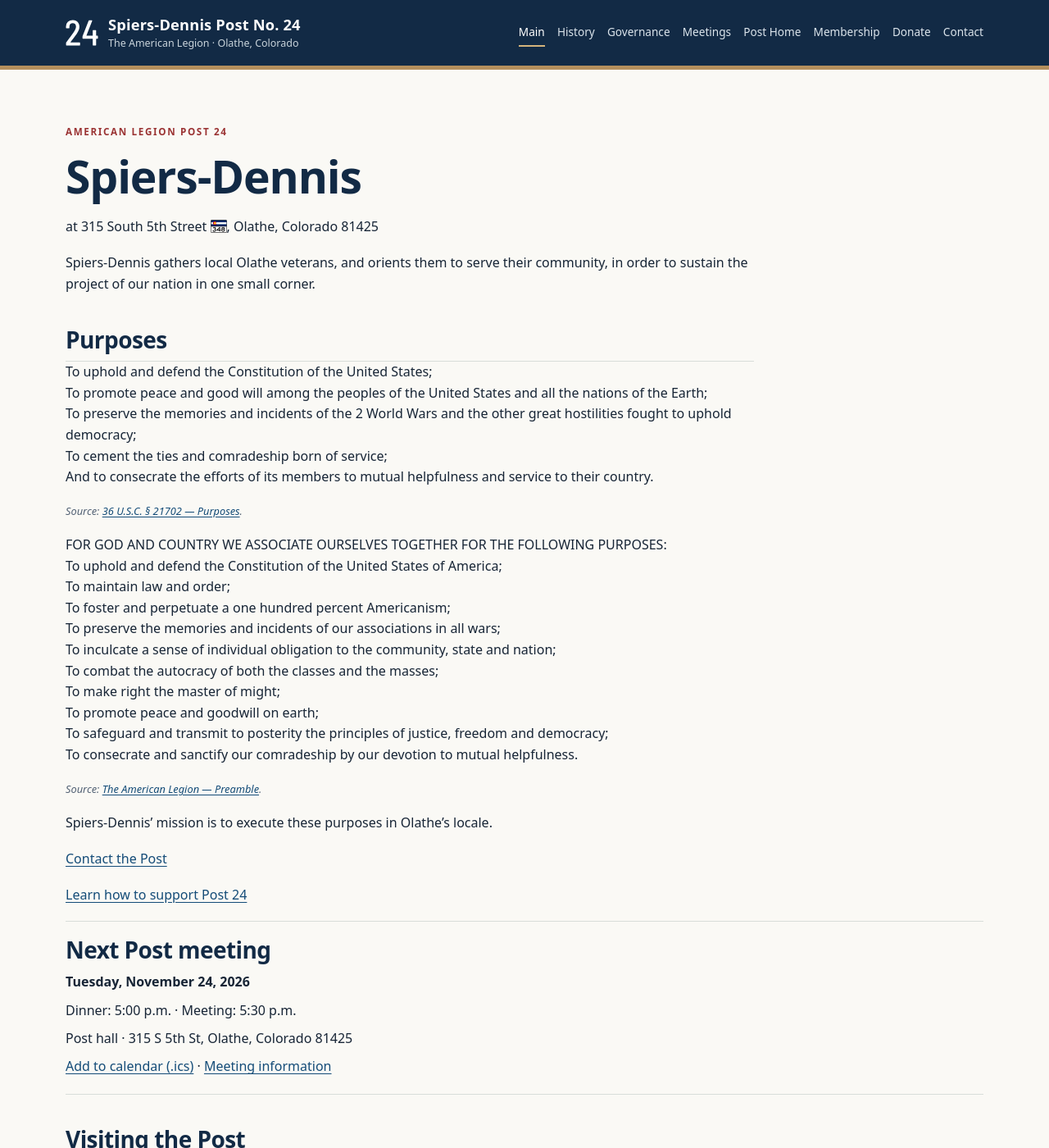
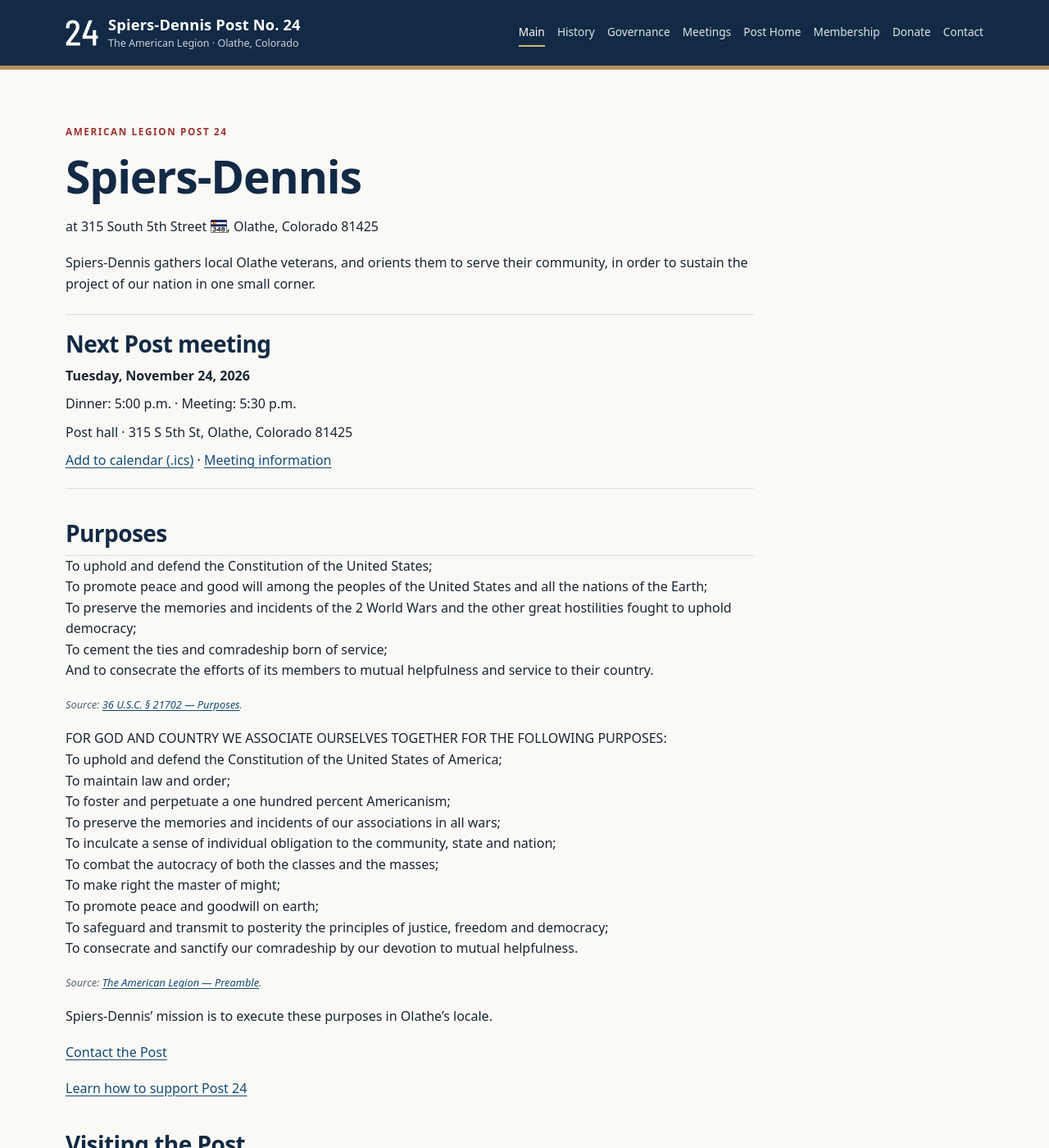
Before and after one commit to SPIERS-DENNIS-POST/spiers-dennis-post.github.io, a Jekyll site: the page built from index.md, in a window 1280 px wide and 1400 px high. Shown: the whole window at 82% size. Built offline with Jekyll 4.4.1, drawn with Linux system fonts in a browser that asks for light colours.

Commit message:
Move next Post meeting below homepage introduction

```diff
--- a/index.md
+++ b/index.md
@@ -9,6 +9,7 @@
 <h1>Spiers-Dennis</h1>
 <p>at 315 South 5th Street&nbsp;<img src="{{ '/assets/images/colorado-348-wide.svg' | relative_url }}" alt="Colorado Highway 348" width="20" height="16" style="height:1em;width:auto;vertical-align:-.12em">, Olathe, Colorado 81425</p>
 <p>Spiers-Dennis gathers local Olathe veterans, and orients them to serve their community, in order to sustain the project of our nation in one small corner.</p>
+{% include next-meeting.html %}
 <section class="prose" aria-labelledby="purposes">
 <div class="section-head"><h2 id="purposes">Purposes</h2></div>
 <p>To uphold and defend the Constitution of the United States;<br>
@@ -34,7 +35,6 @@
 <p><a href="{{ '/contact/' | relative_url }}">Contact the Post</a></p>
 <p><a href="{{ '/donate/' | relative_url }}">Learn how to support Post 24</a></p>
 </section>
-{% include next-meeting.html %}
 <section aria-labelledby="visiting-post">
 <div class="section-head"><h2 id="visiting-post">Visiting the Post</h2></div>
 <p>Use the streetside double doors on the cinderblock section of the building. These doors open directly into the main hall, where most Post meetings and gatherings are held.</p>
```
